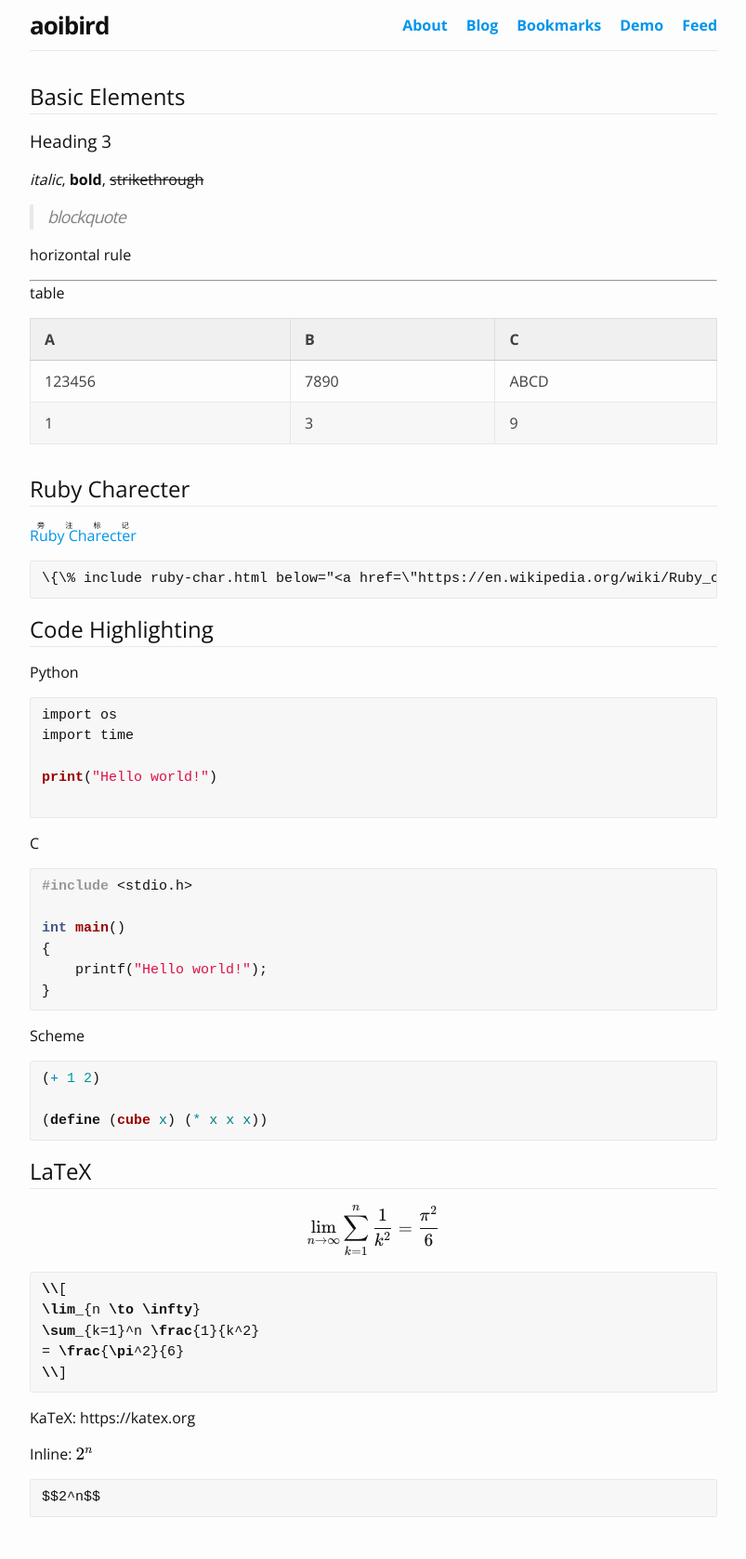
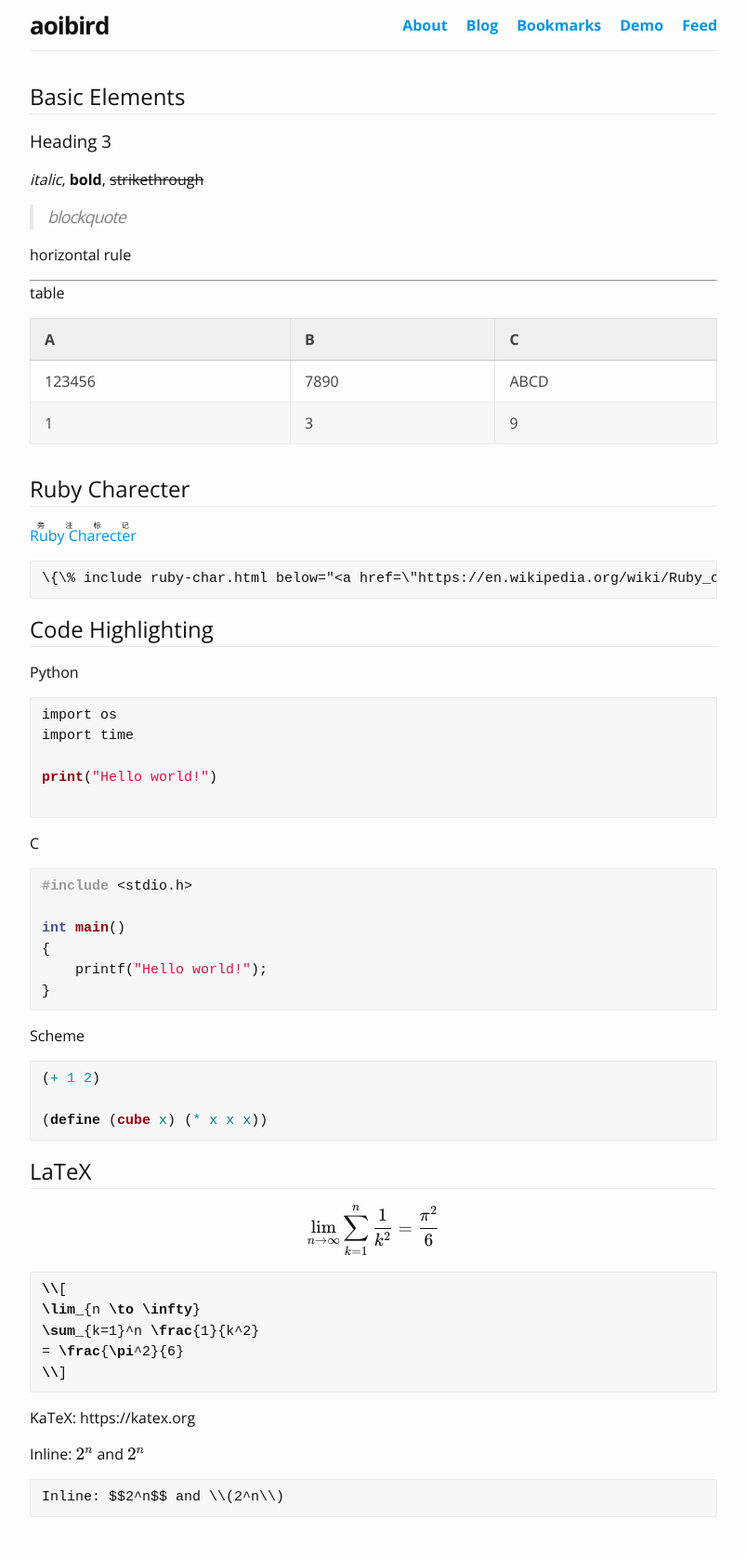
Before and after one commit to aoibird/aoibird.github.io, a Jekyll site: the page built from demo.md, in a window 1280 px wide. Shown: the whole page at 93% size, without its empty margins (238-1041 px from the left). Built offline with Jekyll 4.4.1, drawn with Linux system fonts in a browser that asks for light colours; nearby versions of some CDN libraries.

Commit message:
Update demo.md

````diff
--- a/demo.md
+++ b/demo.md
@@ -81,8 +81,8 @@ Scheme
 KaTeX: https://katex.org
 
 
-Inline: $$2^n$$
+Inline: $$2^n$$ and \\(2^n\\)
 
 ```
-$$2^n$$
+Inline: $$2^n$$ and \\(2^n\\)
 ```
````
